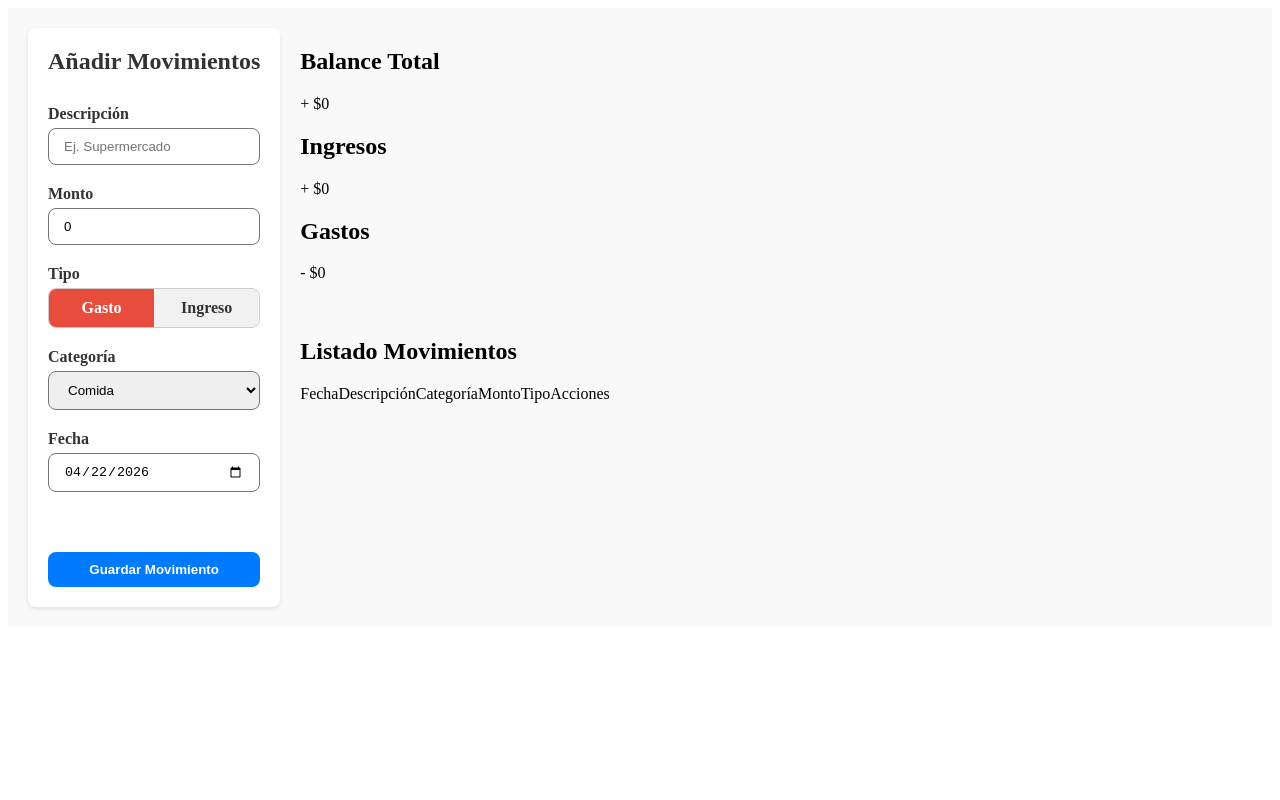
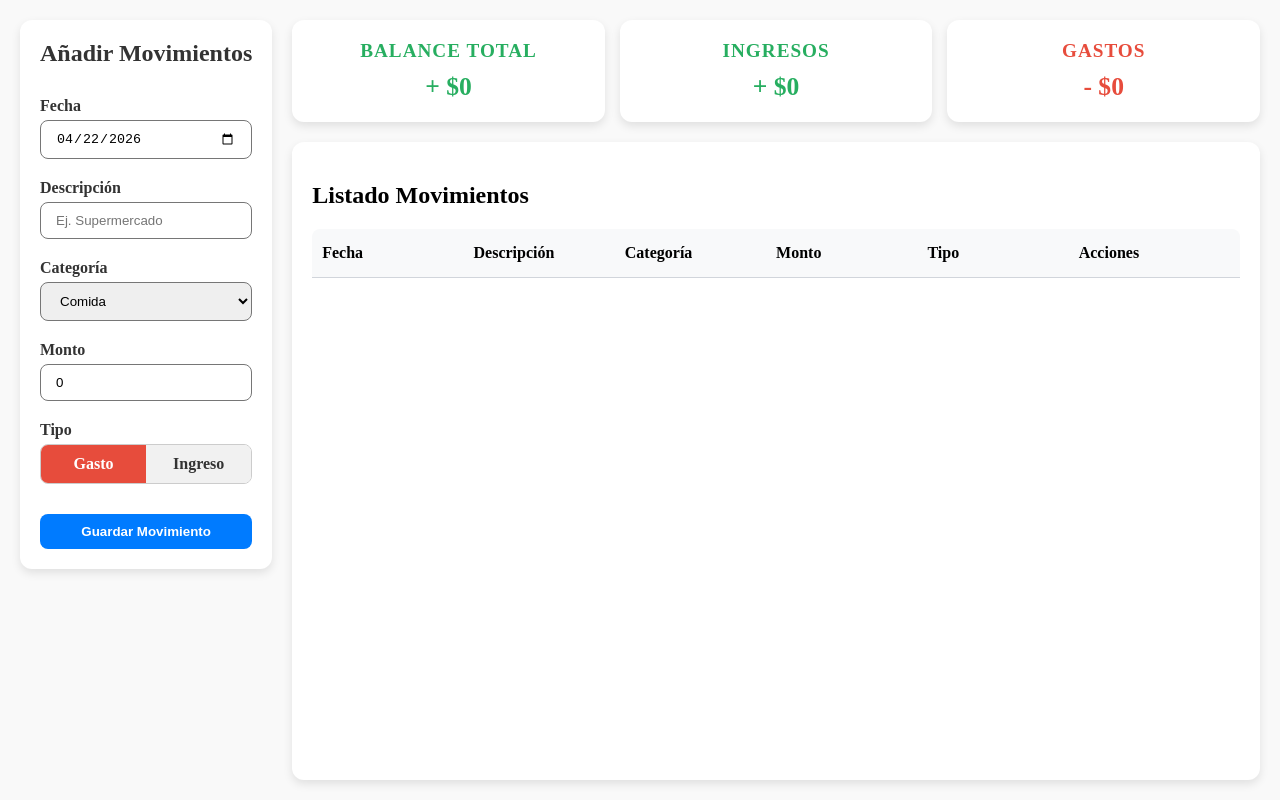
Before and after one commit to JuanPanero/DesarrolloSoftware-TP2, a React (Vite) app: page / in a window 1280 px wide. Built offline with nearby package versions, Linux system fonts and the light colour scheme.

Commit message:
style: añadir estilos visuales para balance y listado de movimientos

```diff
--- a/src/App.css
+++ b/src/App.css
@@ -1,11 +1,21 @@
+html, body, #root {
+    margin: 0;
+    padding: 0;
+    height: 100%; /* Obligatorio */
+    background-color: #f9f9f9; /* El fondo gris va acá */
+}
+
 .contenedorApp{
     display: flex;
     gap: 20px;
     padding: 20px;
-    align-items: flex-start;
+    box-sizing: border-box;
+    align-items: stretch;
     background-color: #f9f9f9;
+    min-height: 100vh
+}
 
-}
+/*Formulario*/
 
 .formulario{
     display: flex;
@@ -14,8 +24,8 @@
     gap: 20px;
     padding: 20px;
     background-color: #FFFFFF;
-    border-radius: 8px;
-    box-shadow: 0 2px 4px rgba(0,0,0,0.1);
+    border-radius: 12px;
+    box-shadow: 0 4px 10px rgba(0, 0, 0, 0.1);
 }
 
 .formulario h2{
@@ -54,18 +64,11 @@
     border-radius: 8px;
     font-weight: bold;
     cursor: pointer;
-    margin-top: 40px;
+    margin-top: 10px;
 }
 
 .formulario button:hover {
     background-color: #0056b3;
-}
-
-.contenedorInfo{
-    display: flex;
-    flex-direction: column;
-    flex: 1;
-    gap: 20px;
 }
 
 .contenedor-tipo {
@@ -76,7 +79,7 @@
 }
 
 .radio-input {
-    display: none; /* Escondemos el radio circular */
+    display: none;
 }
 
 .radio-label {
@@ -98,3 +101,186 @@
     background-color: #2ecc71;
     color: white;
 }
+
+
+/*Informacion*/
+
+.contenedorInfo{
+    display: flex;
+    flex-direction: column;
+    flex: 1;
+    gap: 20px;
+}
+
+/*Balance*/
+
+.contenedor-balance{
+    display: flex;
+    justify-content: space-between;
+    gap: 15px;
+    width: 100%;
+}
+
+.tarjeta{
+    flex: 1;
+    background-color: #FFFFFF;
+    border-radius: 12px;
+    box-shadow: 0 4px 10px rgba(0, 0, 0, 0.1);
+    text-align: center;
+    padding: 20px;
+}
+
+
+.tarjeta h2 {
+    margin: 0;
+    font-size: 1.2rem;
+    text-transform: uppercase;
+    letter-spacing: 1px;
+}
+
+.tarjeta p {
+    margin: 10px 0 0;
+    font-size: 1.6rem;
+    font-weight: bold;
+}
+
+.positivo {
+    color: #27ae60;
+}
+
+.negativo {
+    color: #e74c3c;
+}
+
+
+/*Listado*/
+
+.contenedor-listado{
+    display: flex;
+    flex: 1;
+    flex-direction: column;
+    padding: 20px;
+    background-color: #FFFFFF;
+    border-radius: 12px;
+    box-shadow: 0 4px 10px rgba(0, 0, 0, 0.1);
+}
+
+.header-tabla{
+    display: grid;
+    grid-template-columns: 1fr 1fr 1fr 1fr 1fr 1fr;
+    align-items: center;
+    padding: 15px 10px;
+    border-bottom: 1px solid  #d1d5db;
+    background-color: #f8f9fa;
+    font-weight: bold;
+    border-radius: 8px 8px 0 0;
+}
+
+.contenedor-listado ul{
+    list-style: none;
+    padding: 0;
+    margin: 0;
+    width: 100%;
+}
+
+.contenedor-item{
+    display: grid;
+    grid-template-columns: 1fr 1fr 1fr 1fr 1fr 1fr;
+    padding: 15px 10px;
+    align-items: center;
+    border-bottom: 1px solid  #d1d5db;
+}
+
+.contenedor-item:last-child{
+    border-bottom: none;
+}
+
+.contenedor-item input,
+.contenedor-item select {
+    background: transparent;
+    border: none;
+    font-family: inherit;
+    font-size: inherit;
+    outline: none;
+    width: fit-content;
+    display: block;
+    margin-left: 0;
+    margin-right: auto;
+    text-align: left;
+}
+
+
+.span-categoria {
+    background-color: #f3f4f6;
+    padding: 2px 10px;
+    border-radius: 8px;
+    text-transform: capitalize;
+    border: 1px solid #e5e7eb;
+    width: fit-content;
+    display: block;
+    margin-left: 0;
+    margin-right: auto;
+    text-align: left;
+}
+
+.monto-ingreso {
+    color: #10b981;
+    font-weight: bold;
+}
+
+.monto-gasto {
+    color: #ef4444;
+    font-weight: bold;
+}
+
+.tipo-gasto,
+.tipo-ingreso {
+    background: #fef2f2;
+    padding: 2px 8px;
+    border-radius: 4px;
+    text-transform: capitalize;
+    width: fit-content;
+    display: block;
+    margin-left: 0;
+    margin-right: auto;
+    text-align: left;
+    font-weight: bold;
+}
+
+.tipo-gasto{
+    color: #dc2626;
+    background: #fef2f2;
+}
+
+.tipo-ingreso{
+    color: #059669;
+    background: #ecfdf5
+}
+
+.btn-accion {
+    padding: 6px 12px;
+    border-radius: 6px;
+    border: 1px  solid #d1d5db;
+    background: white;
+    cursor: pointer;
+    transition: all 0.2s;
+    margin-right: 5px;
+}
+
+.btn-eliminar:hover {
+    background-color: #fee2e2;
+    color: #dc2626;
+    border-color: #fca5a5;
+}
+
+.btn-editar:hover {
+    background-color: #eff6ff;
+    color: #2563eb;
+    border-color: #93c5fd;
+}
+
+.btn-guardar:hover {
+    background-color: #ecfdf5;
+    color: #10b981;
+    border-color: #10b981;
+}
--- a/src/components/Formulario.jsx
+++ b/src/components/Formulario.jsx
@@ -38,10 +38,33 @@ function Formulario({agregarMov, className}) {
                 <h2>Añadir Movimientos</h2>
 
                 <div className='campoForm'>
+                    <label htmlFor="fecha">Fecha</label>
+                    <input
+                        id="fecha"
+                        type="date"
+                        value={fecha}
+                        onChange={(e) => setFecha(e.target.value)}
+                    />
+                </div>
+
+                <div className='campoForm'>
                     <label htmlFor="descripcion">Descripción</label>
                     <input type="text" id='descripcion' placeholder='Ej. Supermercado' value={descripcion}
                         onChange={(e)=>setDescripcion(e.target.value)}
                     />
+                </div>
+
+                <div className='campoForm'>
+                    <label htmlFor="categoria">Categoría</label>
+                    <select id='categoria' value={categoria} placeholder='Categoría' onChange={(e)=>setCategoria(e.target.value)}>
+                        <option value="comida">Comida</option>
+                        <option value="salario">Salario</option>
+                        <option value="transporte">Transporte</option>
+                        <option value="ocio">Ocio</option>
+                        <option value="servicios">Servicios</option>
+                        <option value="salud">Salud</option>
+                        <option value="otros">Otros</option>
+                    </select>
                 </div>
 
                 <div className='campoForm'>
@@ -79,29 +102,6 @@ function Formulario({agregarMov, className}) {
                 </div>
 
 
-                <div className='campoForm'>
-                    <label htmlFor="categoria">Categoría</label>
-                    <select id='categoria' value={categoria} placeholder='Categoría' onChange={(e)=>setCategoria(e.target.value)}>
-                        <option value="comida">Comida</option>
-                        <option value="salario">Salario</option>
-                        <option value="transporte">Transporte</option>
-                        <option value="ocio">Ocio</option>
-                        <option value="servicios">Servicios</option>
-                        <option value="salud">Salud</option>
-                        <option value="otros">Otros</option>
-                    </select>
-                </div>
-
-                <div className='campoForm'>
-                    <label htmlFor="fecha">Fecha</label>
-                    <input
-                        id="fecha"
-                        type="date"
-                        value={fecha}
-                        onChange={(e) => setFecha(e.target.value)}
-                    />
-                </div>
-
                 <button type='submit'>Guardar Movimiento</button>
             </form>
         </div>
--- a/src/components/ItemMovimiento.jsx
+++ b/src/components/ItemMovimiento.jsx
@@ -80,20 +80,28 @@ function ItemMovimiento({mov, eliminar, actualizar}){
                         <option value="gasto">Gasto</option>
                         <option value="ingreso">Ingreso</option>
                     </select>
-                    <button onClick={manejoCambiar}>Guardar</button>
-                    <button onClick={cambiarEditando}>Cancelar</button>
+                    <div>
+                        <button onClick={manejoCambiar} className="btn-accion btn-editar">Guardar</button>
+                        <button onClick={cambiarEditando} className="btn-accion btn-eliminar">Cancelar</button>
+                    </div>
                 </>
             ) :
             (
                 <>
                     <span>{mov.fecha}</span>
                     <span>{mov.descripcion}</span>
-                    <span>{mov.categoria}</span>
-                    <span>{mov.tipo === 'ingreso' ? `+ $${mov.monto}` : `- $${mov.monto}`}</span>
-                    <span>{mov.tipo}</span>
+                    <span className="span-categoria">
+                        {mov.categoria}
+                    </span>
+                    <span className={mov.tipo === 'ingreso' ? 'monto-ingreso' : 'monto-gasto'}>
+                        {mov.tipo === 'ingreso' ? `+ $${mov.monto}` : `- $${mov.monto}`}
+                    </span>
+                    <span className={mov.tipo === 'ingreso' ? 'tipo-ingreso' : 'tipo-gasto'}>
+                        {mov.tipo}
+                    </span>
                     <span>
-                        <button onClick={manejoEliminar}>Eliminar</button>
-                        <button onClick={cambiarEditando}>Editar</button>
+                        <button className="btn-accion btn-editar" onClick={cambiarEditando}>Editar</button>
+                        <button className="btn-accion btn-eliminar" onClick={manejoEliminar}>Eliminar</button>
                     </span>
                 </>
 
```
